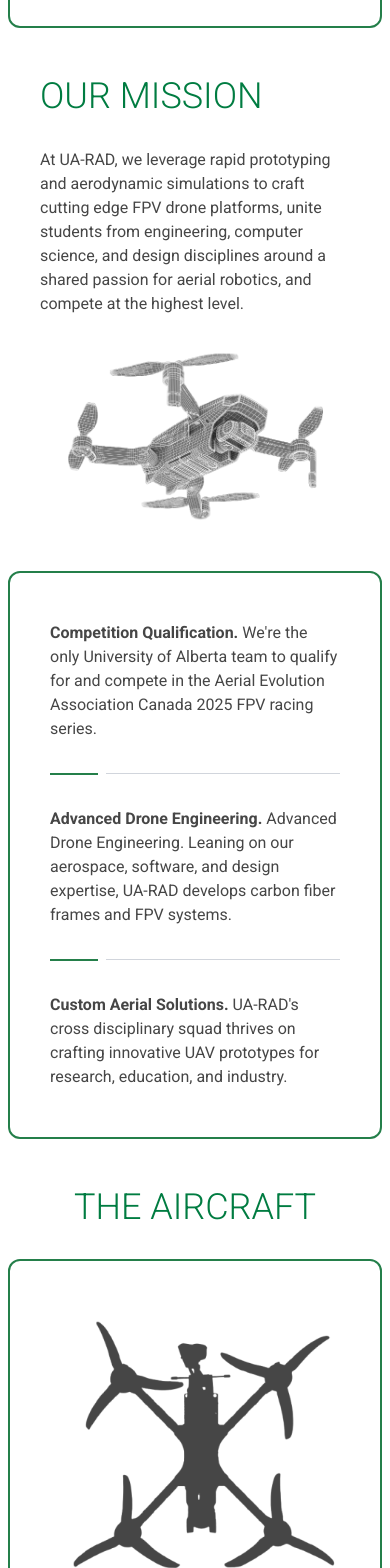
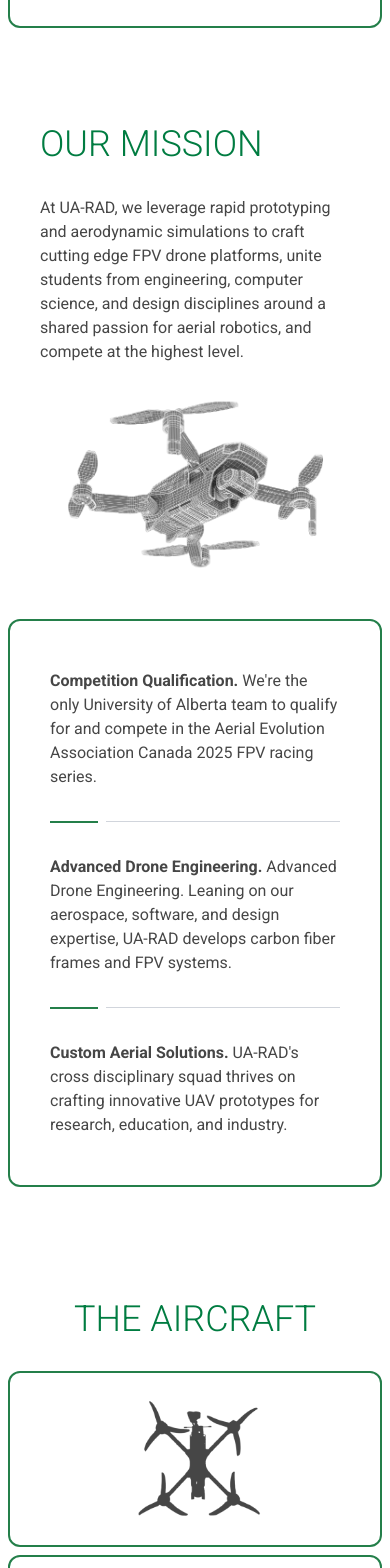
Before and after one commit to alejandrocqvd/ua-rad, a Next.js app: page / in a window 390 px wide. Shown: the part 1520-3088 px from the top of the page. Built offline with nearby package versions, Linux system fonts and the light colour scheme.

Commit message:
mobile changes

```diff
--- a/src/features/home/HomePage.jsx
+++ b/src/features/home/HomePage.jsx
@@ -62,7 +62,7 @@
 
 const MissionSection = () => {
   return (
-    <section className="flex flex-col justify-center items-center max-w-4xl mx-10 md:mx-0">
+    <section className="flex flex-col justify-center items-center max-w-4xl mx-10 mt-12 md:mt-0 md:mx-0">
       <div className="flex flex-col md:flex-row items-center md:items-end">
         <div className="md:flex-1 flex flex-col mb-8 md:mb-0">
           <p className="mb-8 md:mb-6 text-left font-light text-[#007C41] text-4xl">OUR MISSION</p>
@@ -122,14 +122,14 @@
 const AircraftSection = () => {
   return (
     <section className="flex flex-col justify-center items-center max-w-4xl mx-2 md:mx-0 ">
-      <p className="mb-8 md:mb-6 text-center md:text-left font-light text-[#007C41] text-4xl w-full">THE AIRCRAFT</p>
+      <p className="mb-8 md:mb-6 text-center md:text-left font-light text-[#007C41] text-4xl w-full mt-16 md:mt-0">THE AIRCRAFT</p>
       <div className="flex flex-col md:flex-row bg-white rounded-xl">
         <Image
           src="/home/wipAircraft.png"
           alt="UA Rad Team Photo"
           width={1089}
           height={812}
-          className="h-auto md:h-96 w-full md:w-72 bg-white relative z-20 rounded-xl border-2 border-[#247F4A] object-contain"
+          className="h-44 mb-2 md:mb-0 md:h-96 w-full md:w-72 bg-white relative z-20 rounded-xl border-2 border-[#247F4A] object-contain"
         />
         <div className="flex md:h-96 bg-white md:-ml-8 flex-col z-10 justify-between items-center px-10 py-10 rounded-xl border-2 border-[#247F4A]">
           <p className="text-3xl font-bold text-left text-[#007C41] mb-8 md:ml-8">COMING SOON...</p>
```
